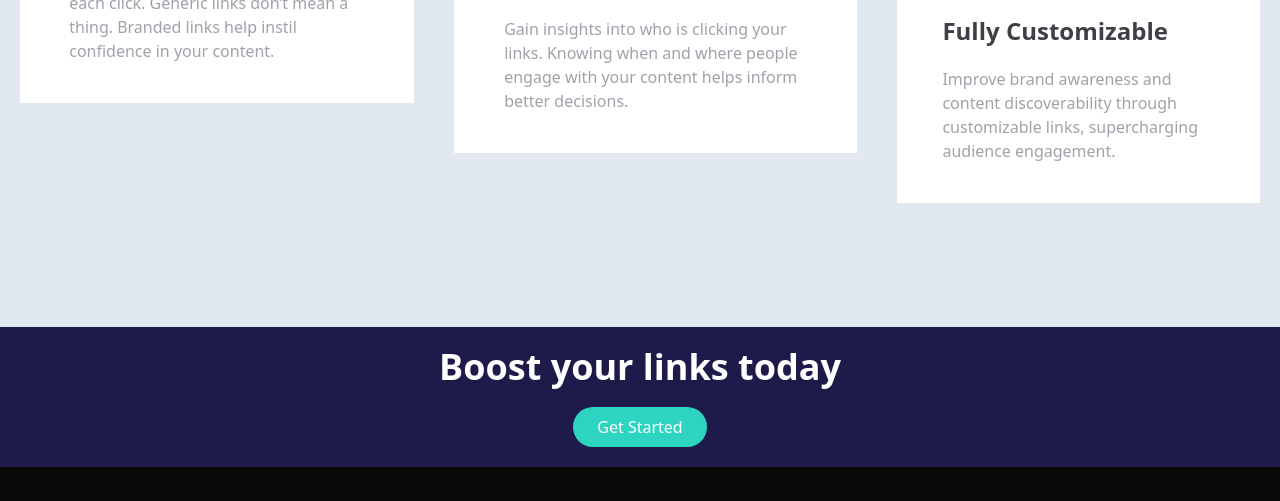
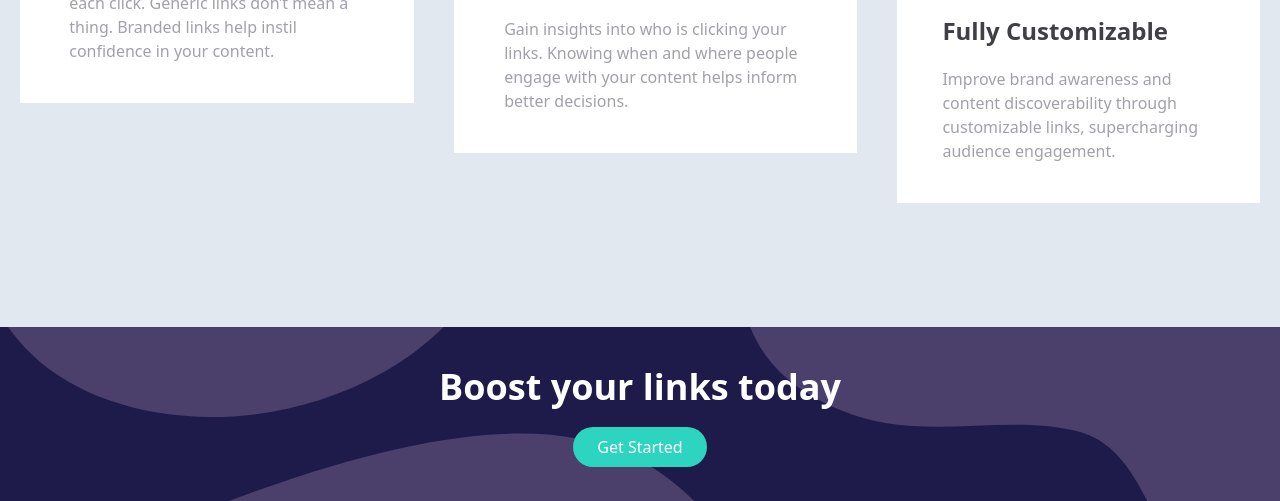
Before and after one commit to Xeuz27/url-shortening-app, a plain HTML site: page index.html in a window 1280 px wide. Shown: the part 1279-1780 px from the top of the page. Drawn offline with nearby package versions, Linux system fonts and the light colour scheme.

Commit message:
style: added bg image to boost your links section and drop shadow to the icons in the footer

```diff
--- a/css/style.css
+++ b/css/style.css
@@ -2,9 +2,19 @@
     padding: 0;
     margin: 0;
     box-sizing: border-box;
+    scroll-behavior: smooth;
 }
 .shorten{
     background-image: url('../images/stacked-waves-haikei.svg');
     background-position: center;
     background-size:cover ;
 }
+#boost-your-links {
+    background-image: url('../images/bg-boost-desktop.svg');
+    background-position: center;
+    background-size:cover ;
+    height: 180px;
+}
+#icons li:hover img {
+    filter: drop-shadow(0px 0px 5px #2dd4bf);
+}
```
